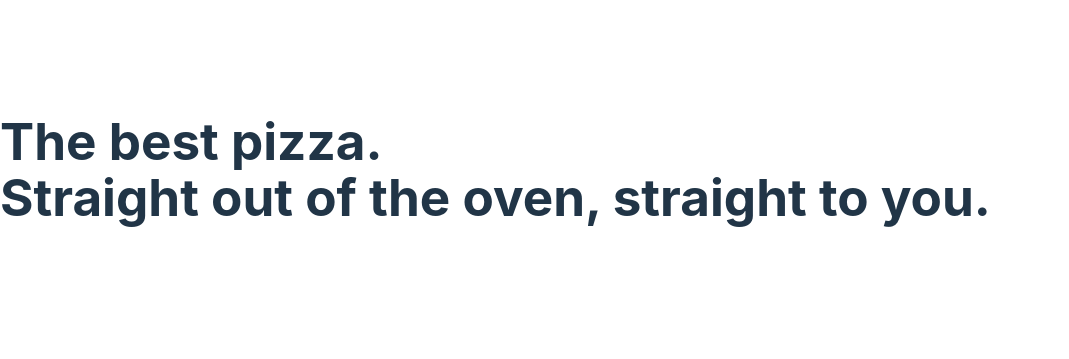
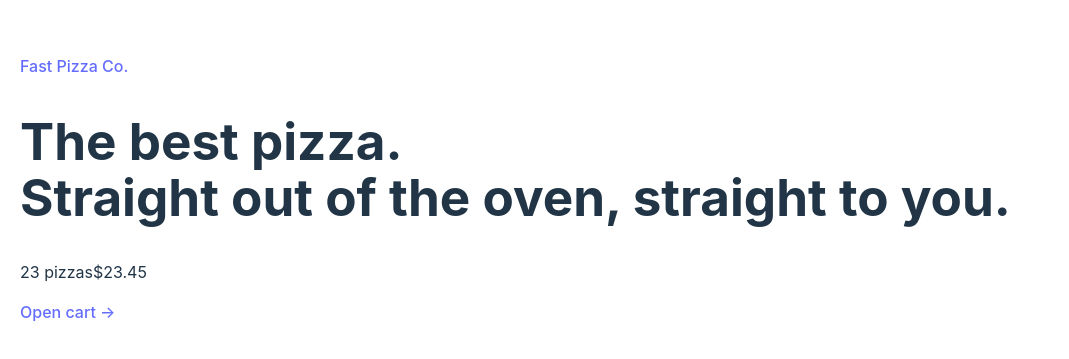
Before and after one commit to mahdi-shi/Fast-Pizza, a React (Vite) app: page / in a window 1280 px wide. Shown: the part 231-590 px from the top of the page, without its empty margins (0-1069 px from the left). Built offline with nearby package versions, Linux system fonts and the light colour scheme.

Commit message:
data fetching , menu data

```diff
--- a/src/App.jsx
+++ b/src/App.jsx
@@ -4,9 +4,13 @@
 import Cart from "./features/cart/Cart";
 import Order from "./features/order/Order";
 import CreateOrder from "./features/order/CreateOrder";
-import OrderItem from "./features/order/OrderItem";
+import AppLayout from "./ui/AppLayout";
+import {loader as menuLoader} from "./features/menu/Menu"
 
 const router = createBrowserRouter([
+  {
+    element: <AppLayout />,
+    children: [
       {
         path: "/",
         element: <Home />,
@@ -14,22 +18,21 @@
       {
         path: "/menu",
         element: <Menu />,
+        loader : menuLoader,
       },
       {
         path: "/cart",
         element: <Cart />,
       },
       {
-    path: "/order",
+        path: "/order/:orderId",
         element: <Order />,
       },
       {
-    path: "/order/item",
-    element: <OrderItem />,
+        path: "/order/new",
+        element: <CreateOrder />,
       },
-  {
-    path: "/order/:orderId",
-    element: <CreateOrder />,
+    ],
   },
 ]);
 
--- a/src/features/cart/CartOverview.jsx
+++ b/src/features/cart/CartOverview.jsx
@@ -1,3 +1,5 @@
+import { Link } from "react-router-dom";
+
 function CartOverview() {
   return (
     <div>
@@ -5,7 +7,7 @@
         <span>23 pizzas</span>
         <span>$23.45</span>
       </p>
-      <a href="#">Open cart &rarr;</a>
+      <Link to="/cart">Open cart &rarr;</Link>
     </div>
   );
 }
--- a/src/features/menu/Menu.jsx
+++ b/src/features/menu/Menu.jsx
@@ -1,5 +1,19 @@
+import { getMenu } from "../../services/apiRestaurant";
+import { useLoaderData } from "react-router-dom";
+import MenuItem from "./MenuItem";
+
 function Menu() {
-  return <h1>Menu</h1>;
+  const menu = useLoaderData()
+  console.log(menu);
+
+  return <ul>
+    {menu.map(pizza => <MenuItem pizza={pizza} key={pizza.id} />)}
+  </ul>;
+}
+
+export async function loader() {
+  const menu = await getMenu();
+  return menu;
 }
 
 export default Menu;
--- a/src/index.css
+++ b/src/index.css
@@ -12,6 +12,7 @@
   -webkit-font-smoothing: antialiased;
   -moz-osx-font-smoothing: grayscale;
   -webkit-text-size-adjust: 100%;
+  margin: 20px;
 }
 
 a {
--- /dev/null
+++ b/src/ui/AppLayout.jsx
@@ -0,0 +1,19 @@
+import Header from "./Header";
+import CartOverview from "../features/cart/CartOverview";
+import { Outlet } from "react-router-dom";
+
+function AppLayout() {
+  return (
+    <div>
+        <Header />
+
+      <main>
+        <Outlet />
+      </main>
+
+      <CartOverview />
+    </div>
+  );
+}
+
+export default AppLayout;
--- /dev/null
+++ b/src/ui/Header.jsx
@@ -0,0 +1,11 @@
+import { Link } from "react-router-dom";
+
+function Header() {
+  return (
+    <header>
+      <Link to="/">Fast Pizza Co.</Link>
+    </header>
+  );
+}
+
+export default Header;
```
Also changed, not shown: src/features/menu/MenuItem.jsx (+6 -1 lines), .eslintrc.cjs. Lines whose indentation alone changed are shown as unchanged.
